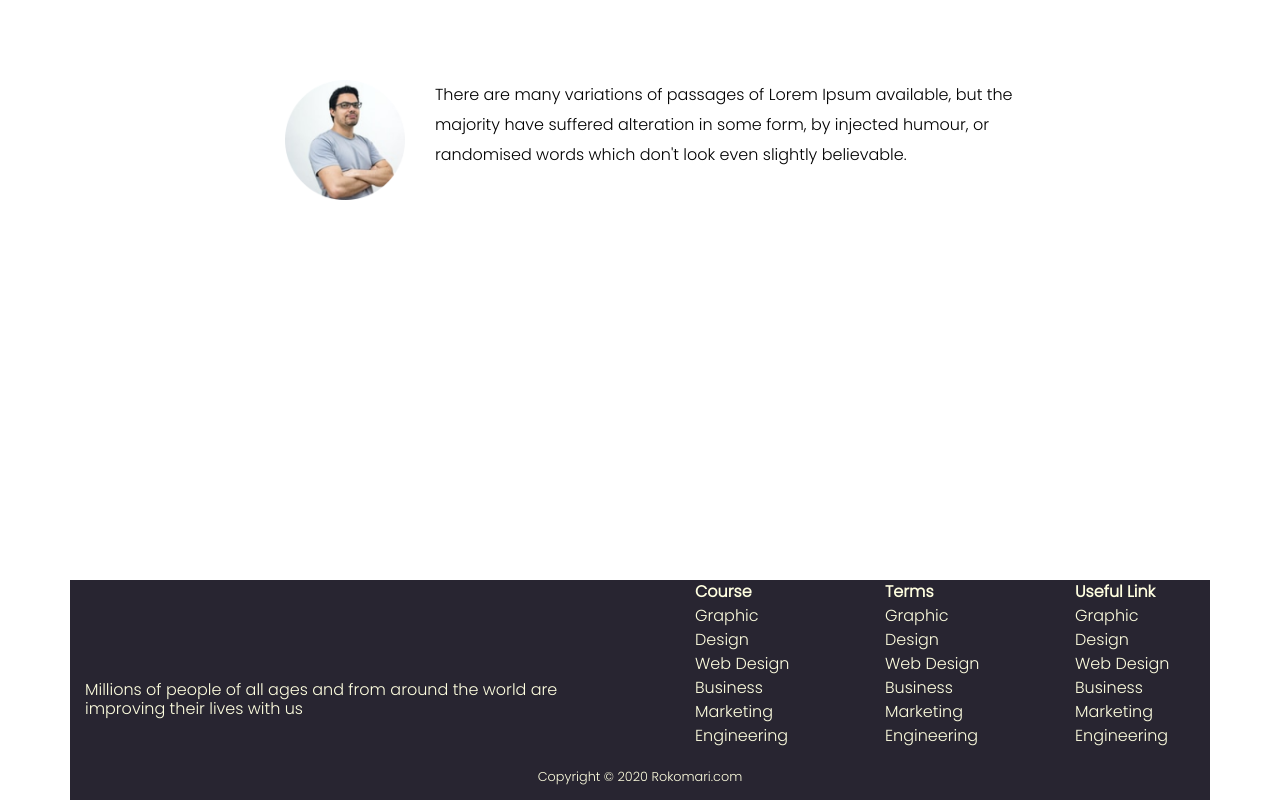
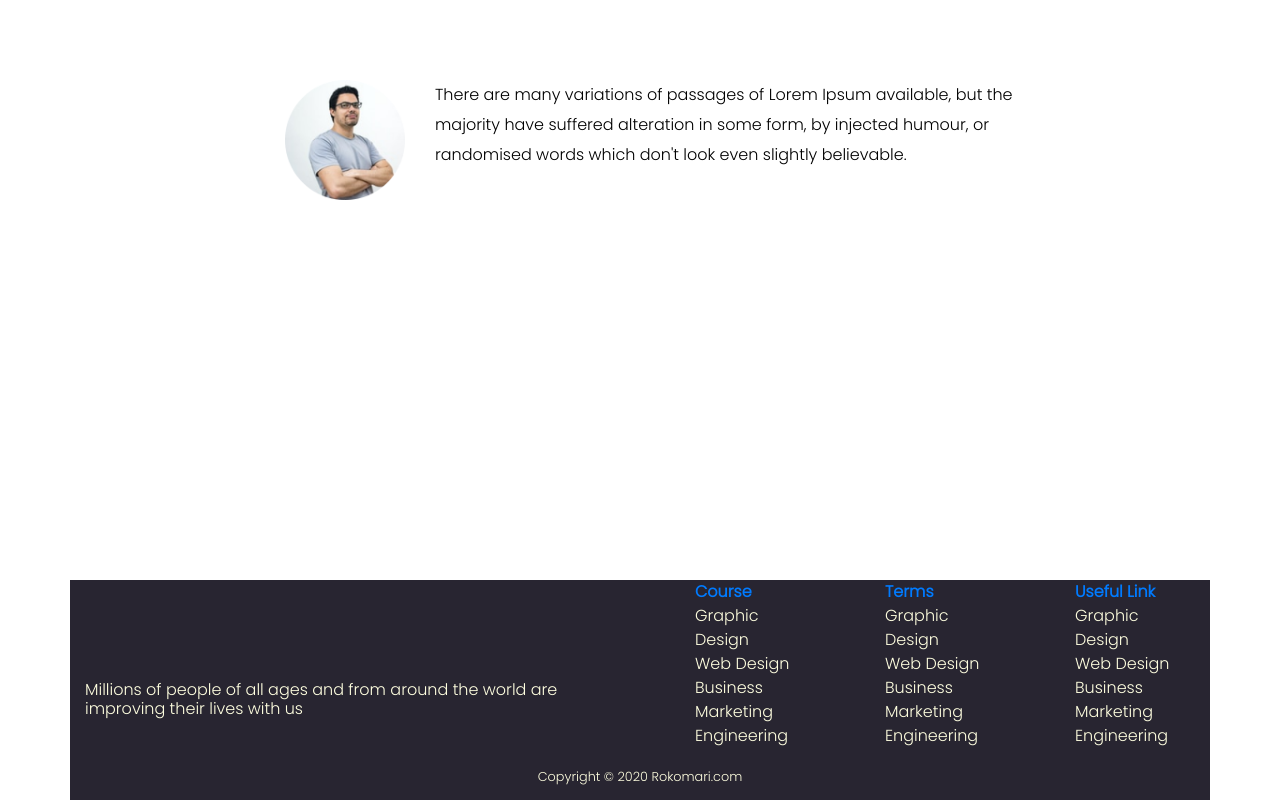
Before and after one commit to Dibyo178/E-commerce, a plain HTML site: page index.html in a window 1280 px wide. Shown: the part 1620-2420 px from the top of the page. Drawn offline with nearby package versions, Linux system fonts and the light colour scheme.

Commit message:
Update index.html

```diff
--- a/index.html
+++ b/index.html
@@ -180,7 +180,7 @@
 
                  <div class="col-md-2 term2">
                    <ul>
-                    <li><b>Course</b></li>
+                    <li><b><a href="">Course</a></b></li>
                     <li>Graphic Design</li>
                     <li>Web Design</li>
                     <li>Business</li>
@@ -194,7 +194,7 @@
                  </div>
                  <div class="col-md-2 term3">
                    <ul>
-                     <li><b>Terms</b></li>
+                     <li><b><a href="">Terms</a></b></li>
                      <li>Graphic Design</li>
                      <li>Web Design</li>
                      <li>Business</li>
@@ -204,7 +204,7 @@
                  </div>
                  <div class="col-md-2 term4">
                    <ul>
-                     <li><b>Useful Link</b></li>
+                     <li><b><a href="">Useful Link</a></b></li>
                      <li>Graphic Design</li>
                      <li>Web Design</li>
                      <li>Business</li>
```
